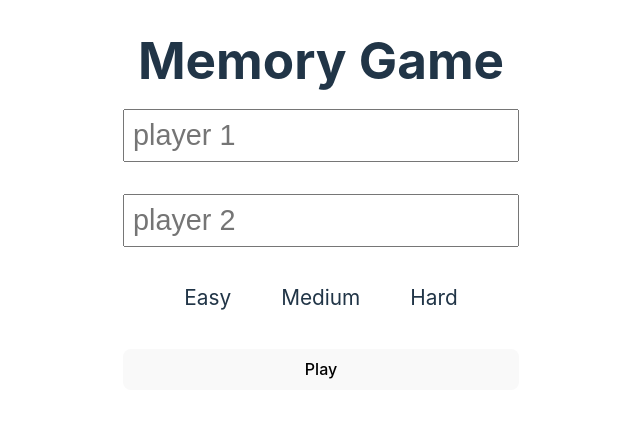
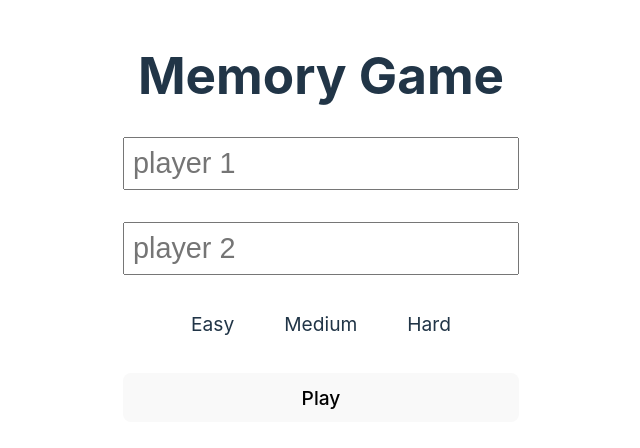
Before and after one commit to kcrusselluniversity/MemoryGame, a React (Vite) app: page / in a window 1280 px wide. Shown: the top 448 px of the page, without its empty margins (319-959 px from the left). Built offline with nearby package versions, Linux system fonts and the light colour scheme.

Commit message:
Improve styling

```diff
--- a/src/index.css
+++ b/src/index.css
@@ -1,3 +1,5 @@
+/* TODO: CLEAN UP CSS CLASSNAMES AND ORGANISE INTO SECTIONS BASED ON COMPONENT,
+LAYOUT, ETC */
 :root {
   font-family: Inter, system-ui, Avenir, Helvetica, Arial, sans-serif;
   line-height: 1.5;
@@ -14,14 +16,17 @@
   -webkit-text-size-adjust: 100%;
 
   --spinner-size: 4rem;
-  --card-size: 200px;
   --grid-width: 220px;
   --grid-height: 220px;
+
+  --card-width: 165px;
+  --card-aspect-ratio: 1.4;
+  --border-color-hover: #646cff;
 }
 
 #root {
   display: grid;
-  grid-template-rows: 120px 65px 65px 30px auto;
+  grid-template-rows: 150px 65px 65px 30px auto;
   height: 100vh;
   place-items: center;
 }
@@ -58,16 +63,18 @@ button {
   border-radius: 8px;
   border: 1px solid transparent;
   padding: 0.6em 1.2em;
-  font-size: 1em;
+  font-size: 1.2rem;
   font-weight: 500;
   font-family: inherit;
   background-color: #1a1a1a;
   cursor: pointer;
   transition: border-color 0.25s;
 }
+
 button:hover {
-  border-color: #646cff;
+  border-color: var(--border-color-hover)
 }
+
 button:focus,
 button:focus-visible {
   outline: 4px auto -webkit-focus-ring-color;
@@ -87,8 +94,8 @@ button:focus-visible {
 }
 
 .card {
-  height: 200px;
-  width: 200px;
+  width: var(--card-width);
+  height: calc(var(--card-width) * var(--card-aspect-ratio));
   background-color: white;
   border: 4px solid #4caeff;
   display: flex;
@@ -106,7 +113,7 @@ button:focus-visible {
   justify-content: center;
   grid-row-start: 5;
   align-self: start;
-  max-width: 1000px;
+  max-width: 800px;
 }
 
 .hidden {
@@ -175,15 +182,18 @@ input {
 }
 
 .modeButtonsContainer > * {
-  font-size: 1.3rem;
+  font-size: 1.2rem;
   padding: 2px 12px;
   border: 1px solid white;
   border-radius: 6px;
+  transition: background-color 0.5s;
+
 }
 
 .modeButtonsContainer > *:hover {
   background-color: rgba(255, 255, 255, 0.05);
-  cursor:pointer
+  border-color: #646cff;
+  cursor:pointer;
 }
 
 input[type="radio"] {
@@ -191,7 +201,7 @@ input[type="radio"] {
 }
 
 input[type="radio"]:checked + .radio-indicator {
-  color: #3498db;
+  color: #9ca1ff;
   font-weight: 500;
 }
 
@@ -214,7 +224,9 @@ input[type="radio"]:checked + .radio-indicator {
 
 .restartButton {
   grid-row-start: 5;
-  font-size: 3rem;
+  font-size: 2rem;
+  align-self: start;
+  margin-top: 4rem;
 }
 
 .playerContainer {
@@ -225,5 +237,9 @@ input[type="radio"]:checked + .radio-indicator {
 }
 
 .hardModeMaxWidth {
-  max-width: 1400px;
+  max-width: 1600px;
 }
+
+.playerGametime {
+  grid-row-start: 3;
+}
```
